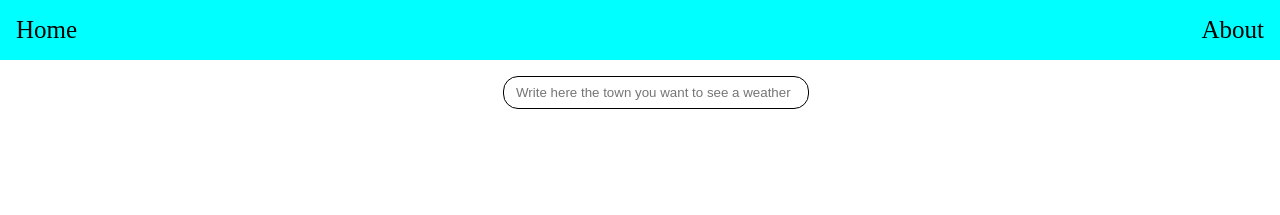
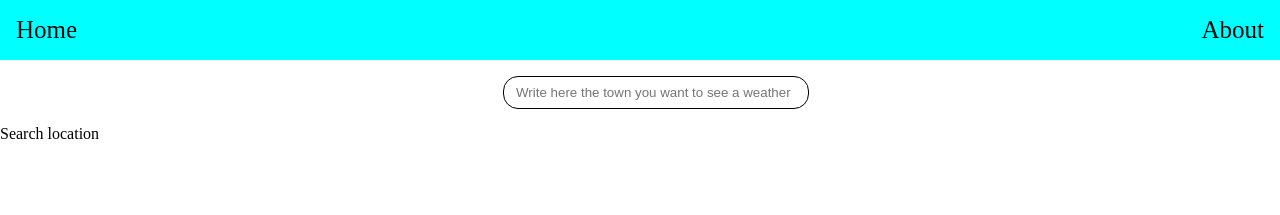
Before and after one commit to Majkan1/weather-app, a React (Vite) app: page / in a window 1280 px wide. Shown: the top 215 px of the page. Built offline with nearby package versions, Linux system fonts and the light colour scheme.

Commit message:
Add button and style for him.

```diff
--- a/src/App.css
+++ b/src/App.css
@@ -42,3 +42,11 @@ input{
     font-size:25px;
     text-decoration:none;
 }
+
+button{
+    width:50px;
+    height:25px;
+    background-color: yellow;
+    border:1px solid lightgreen;
+    border-radius: 12px;
+}
--- a/src/App.jsx
+++ b/src/App.jsx
@@ -4,6 +4,7 @@ export default function App() {
   return (
       <>
         <Header/>
+        <AddButton/>
       </>
   )
 }
@@ -41,3 +42,11 @@ function About(){
     </div>
   )
 }
+
+function AddButton(){
+    return (
+      <>
+        <buton>Search location</buton>
+      </>
+    )
+}
```
